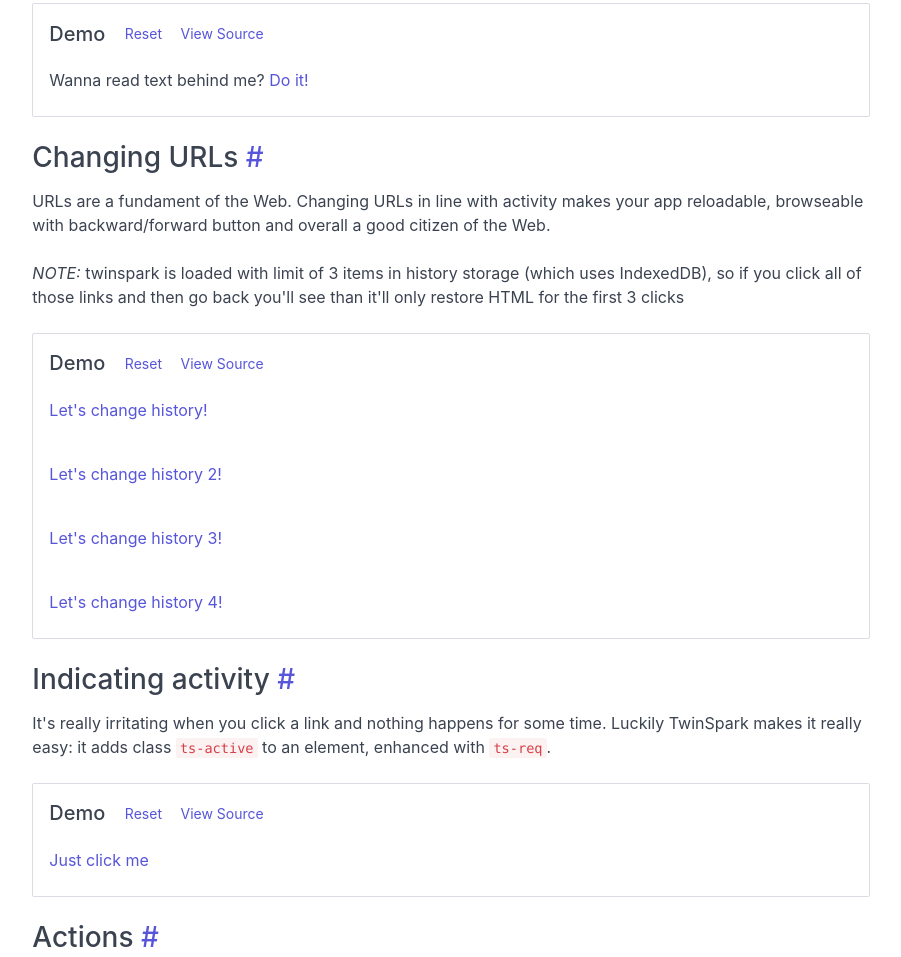
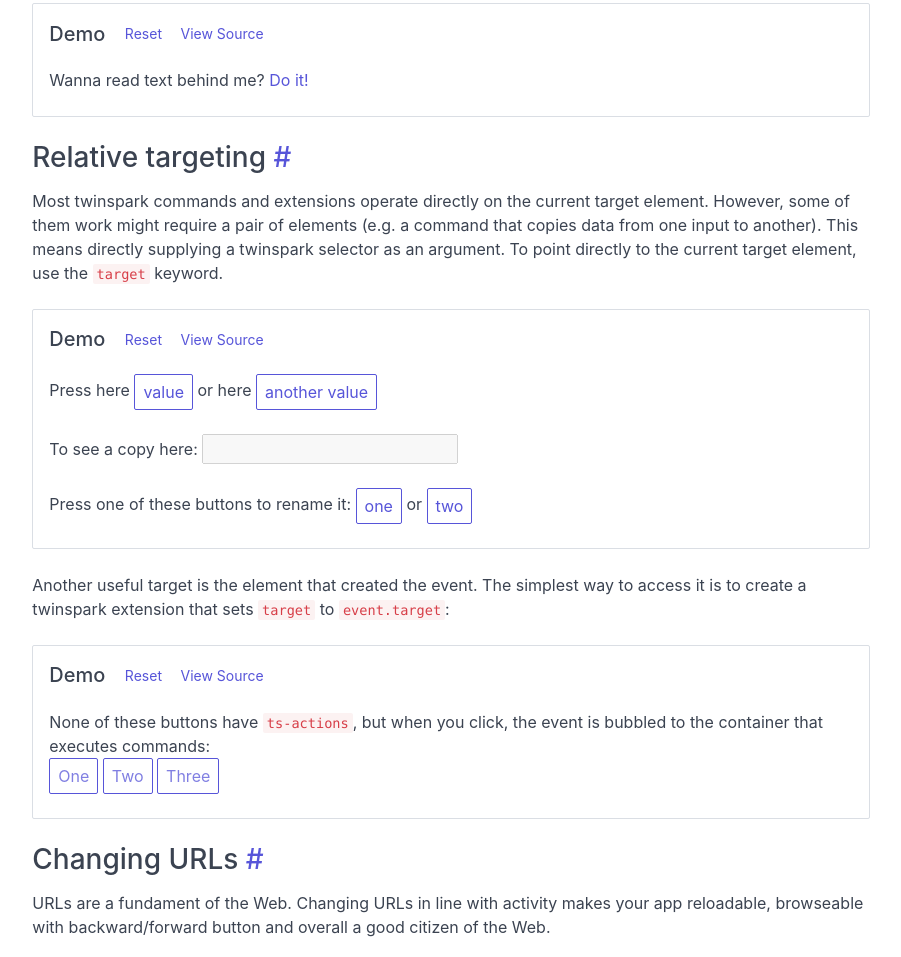
Before and after one commit to piranha/twinspark-js, a plain HTML site: page index.html in a window 1280 px wide. Shown: the part 2363-3320 px from the top of the page, without its empty margins (189-1090 px from the left). Drawn offline with Linux system fonts and the light colour scheme.

Commit message:
Create `target` keyword for twinspark.query that returns the target element.

```diff
--- a/index.html
+++ b/index.html
@@ -414,6 +414,79 @@
       click(el.$('a'));
       wait(() => wru.assert(el.$('p').innerText.startsWith('Did you know')));
     });
+  </script>
+</div>
+
+
+<h3 id="target" class="mt-p">Relative targeting</h3>
+<p>Most twinspark commands and extensions operate directly on the current
+  target element. However, some of them work might require a pair of elements
+  (e.g. a command that copies data from one input to another). This means
+  directly supplying a twinspark selector as an argument. To point directly to
+  the current target element, use the <code>target</code> keyword.</p>
+
+<div class="card">
+  <div class="card-header">
+    <h5 class="d-inline mr-2">Demo</h5>
+    <button class="btn btn-link btn-sm reset">Reset</button>
+    <button class="btn btn-link btn-sm source">View Source</button>
+  </div>
+
+  <div class="card-body">
+    <p>Press here
+      <input type="button" class="btn" ts-trigger="click" ts-action="valueToValue target 'parent .card-body | .result'" value="value" />
+      or here
+      <input type="button" class="btn" ts-trigger="click" ts-action="valueToValue target 'parent .card-body | .result'" value="another value" />
+    </p>
+    <p>To see a copy here:
+      <input type="text" class="result" disabled /></p>
+    <p>Press one of these buttons to rename it:
+      <input type="button" class="btn" value="one" ts-trigger="click" ts-action="valueToValue 'parent .card-body | .result' target">
+       or
+       <input type="button" class="btn" value="two" ts-trigger="click" ts-action="valueToValue 'parent .card-body | .result' target">
+    </p>
+  </div>
+
+  <script>
+  twinspark.func({
+    valueToValue: function (sourceSel, targetSel, o) {
+      const source = twinspark.query(o.el, sourceSel);
+      const target = twinspark.query(o.el, targetSel);
+      target.value = source.value;
+    },
+  });
+  </script>
+</div>
+
+<br/>
+<p>Another useful target is the element that created the event. The simplest
+  way to access it is to create a twinspark extension that sets
+  <code>target</code> to <code>event.target</code>:</p>
+
+<div class="card">
+  <div class="card-header">
+    <h5 class="d-inline mr-2">Demo</h5>
+    <button class="btn btn-link btn-sm reset">Reset</button>
+    <button class="btn btn-link btn-sm source">View Source</button>
+  </div>
+
+  <div class="card-body">
+    <div ts-trigger="click" ts-action="prevent, targetSource, class^ active">
+      <p>None of these buttons have <code>ts-actions</code>, but when you click,
+        the event is bubbled to the container that executes commands:<br/>
+        <a href="" class="btn">One</a>
+        <a href="" class="btn">Two</a>
+        <a href="" class="btn">Three</a>
+      </p>
+    </div>
+  </div>
+
+  <script>
+  twinspark.func({
+    targetSource: function (o) {
+      o.el = o.event.target;
+    },
+  });
   </script>
 </div>
 
--- a/twinspark.js
+++ b/twinspark.js
@@ -567,6 +567,10 @@
   /** @type {function(Element, string, boolean): (Element|undefined)} */
   function _findSingleTarget(el, sel, childrenOnly) {
     if (!sel || !el) {
+      return el;
+    }
+
+    if (sel == 'target') {
       return el;
     }
 
```
